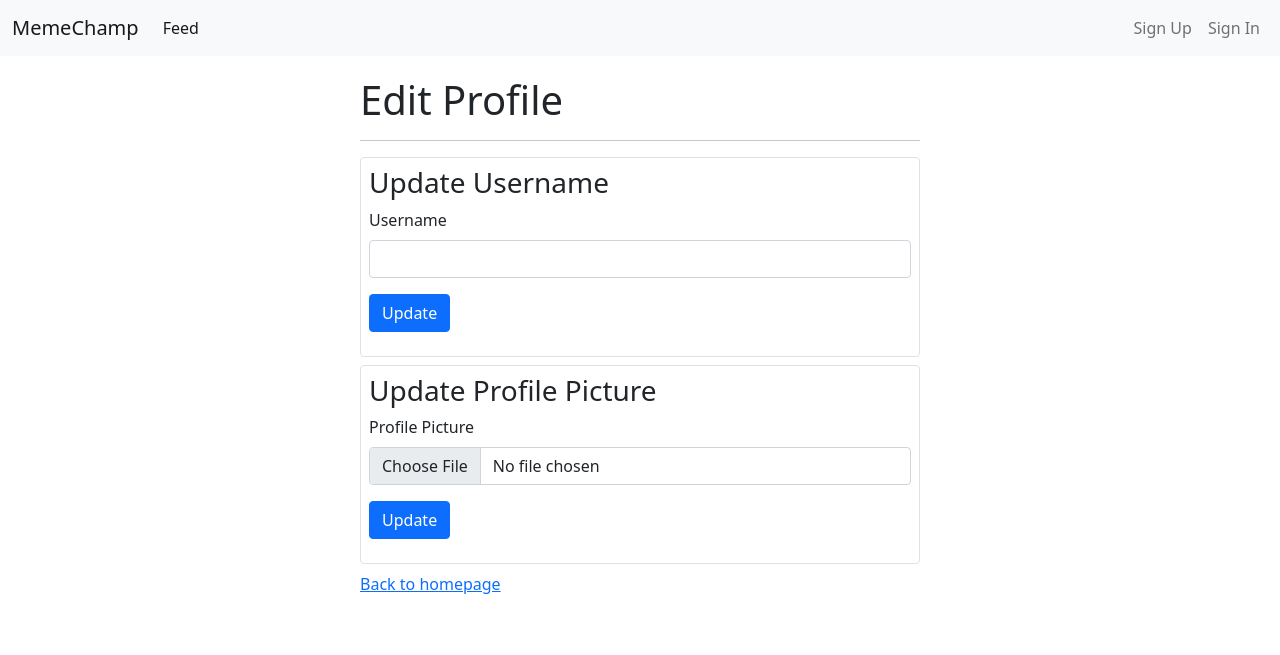
After one commit to mooncorn/memechamp, a PHP site: template views/EditProfile.php in a window 1280 px wide. The commit adds this page. Shown: the top 655 px of the page. Run offline with PHP 8.4, Linux system fonts and the light colour scheme; the template is opened without the code that fills it, so the values that code supplies are empty; some libraries are stand-ins or nearby versions.

Commit message:
profile picture & profile edit

```diff
--- a/routes/web.php
+++ b/routes/web.php
@@ -31,6 +31,12 @@ $routes->add('profile', new Route(
     array('id' => '[0-9]+')
 ));
 
+$routes->add('edit_profile', new Route(
+    constant('URL_SUBFOLDER') . '/users/{id}/edit',
+    array('controller' => 'UserController', 'method'=>'edit_profile'),
+    array('id' => '[0-9]+')
+));
+
 
 //$routes->add('handle_signup', new Route(
 //    constant('URL_SUBFOLDER') . '/handle_signup',
--- /dev/null
+++ b/views/EditProfile.php
@@ -0,0 +1,51 @@
+<?php
+include 'Header.php';
+
+/**
+ * @var RouteCollection $routes
+ * @var array $errors
+ * @var array $messages
+ */
+
+?>
+    <style>
+        section {
+            max-width: 600px;
+            padding: 20px;
+        }
+        input, label, small {
+            display: block;
+        }
+    </style>
+
+    <section class="mx-auto">
+    <h1>Edit Profile</h1>
+<hr>
+    <div class="p-2 my-2 border rounded">
+        <h3>Update Username</h3>
+        <form enctype="multipart/form-data" action="edit" method="post">
+            <div class="mb-3">
+                <label for="username" class="form-label">Username</label>
+                <input type="text" name="username" class="form-control" value="<?= $username ?? '' ?>">
+                <div class="text-success"><?= $messages["username"] ?? "" ?></div>
+                <div class="text-danger"><?= $errors["username"] ?? "" ?></div>
+            </div>
+            <button type="submit" class="btn btn-primary">Update</button>
+        </form>
+    </div>
+    <div class="p-2 my-2 border rounded">
+        <h3>Update Profile Picture</h3>
+        <form enctype="multipart/form-data" action="edit" method="post">
+            <div class="mb-3">
+                <label for="pfp" class="form-label">Profile Picture</label>
+                <input type="file" name="pfp" class="form-control">
+                <div class="text-success"><?= $messages["pfp"] ?? "" ?></div>
+                <div class="text-danger"><?= $errors["pfp"] ?? "" ?></div>
+            </div>
+            <button type="submit" class="btn btn-primary">Update</button>
+        </form>
+    </div>
+
+    <a href="<?php echo $routes->get('homepage')->getPath(); ?>">Back to homepage</a>
+    <section>
+<?php include 'Footer.php'; ?>
--- a/views/Header.php
+++ b/views/Header.php
@@ -3,10 +3,12 @@
 /**
  * @var RouteCollection $routes
  * @var RequestContext $context
+ * @var User $user
  */
 
 use Symfony\Component\Routing\Generator\UrlGenerator;
 
+$belongsToCurrentUser = isset($_SESSION['id']) && isset($user) && $user->getId() == $_SESSION['id'];
 $generator = new UrlGenerator($routes, $context);
 
 ?>
@@ -25,6 +27,19 @@ $generator = new UrlGenerator($routes, $context);
     <link href="https://cdn.jsdelivr.net/npm/bootstrap@5.1.3/dist/css/bootstrap.min.css" rel="stylesheet" integrity="sha384-1BmE4kWBq78iYhFldvKuhfTAU6auU8tT94WrHftjDbrCEXSU1oBoqyl2QvZ6jIW3" crossorigin="anonymous">
 </head>
 <body>
+
+<style>
+    .pfp-wrapper {
+        /*width: 80px;*/
+        /*height: 80px;*/
+        overflow: hidden;
+    }
+    .pfp {
+        height: inherit;
+        width: inherit;
+        object-fit: cover;
+    }
+</style>
 
 <nav class="navbar navbar-expand-lg navbar-light bg-light">
     <div class="container-fluid">
```
Also changed, not shown: app/Controllers/UserController.php (+69 -0 lines), views/Profile.php (+21 -9 lines), views/Unauthorized.php (added, +14 -0 lines), public/images/uploads/pfps/2022-03-16-1647439679-264067850.jpg (added), public/images/uploads/pfps/2022-03-16-1647439727-1060878683.jpg (added), public/images/uploads/pfps/2022-03-16-1647440100-126450285.jpg (added), public/images/uploads/pfps/2022-03-16-1647440642-125157956.jpg (added).
